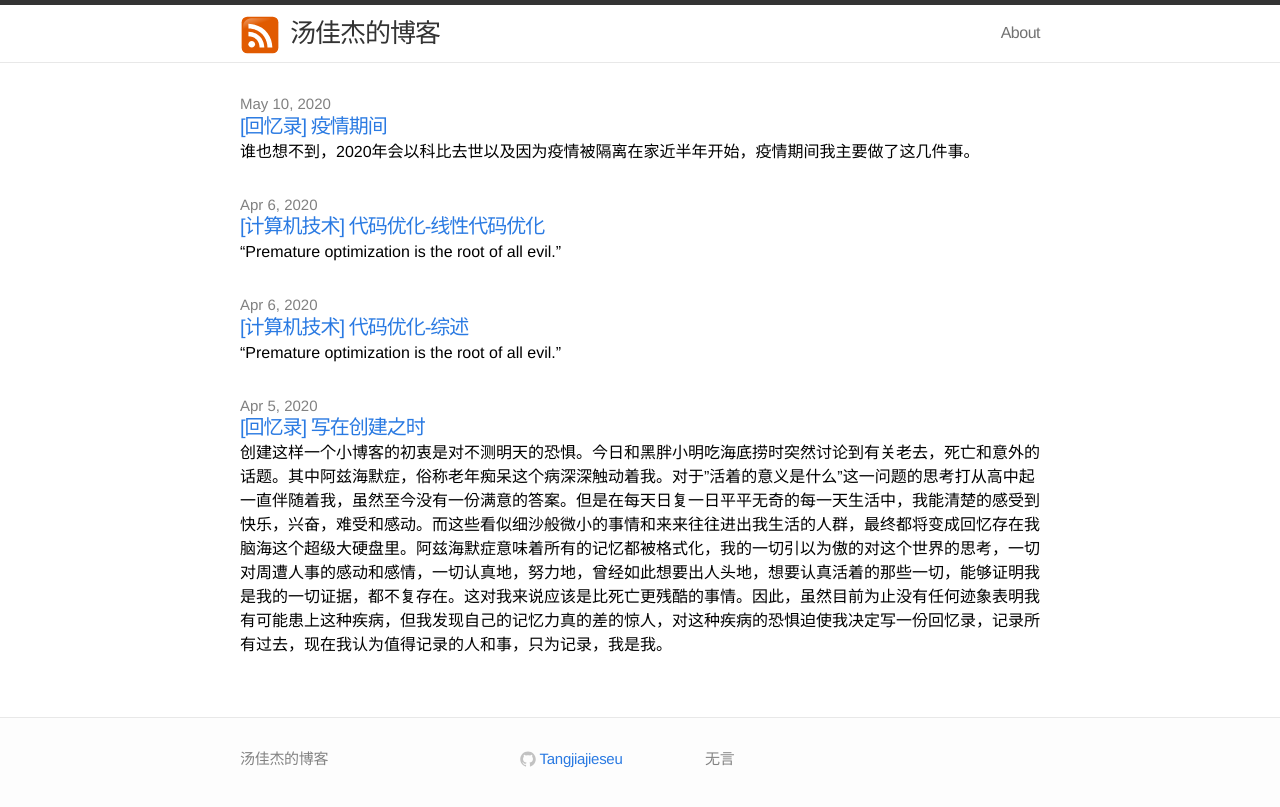
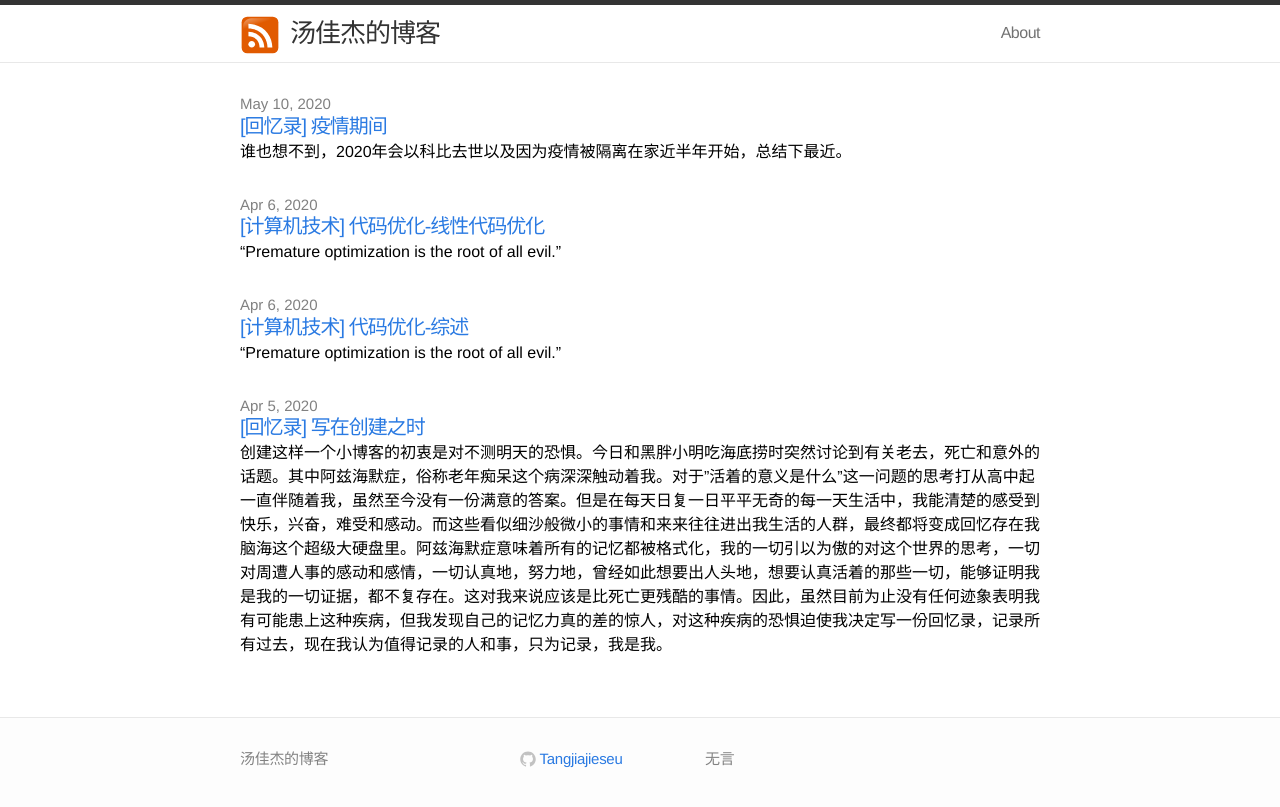
Before and after one commit to TangJiajieseu/TangJiajieseu.github.io, a Jekyll site: the page built from index.html, in a window 1280 px wide. Shown: the top 807 px of the page. Built offline with Jekyll 4.4.1, drawn with Linux system fonts in a browser that asks for light colours.

Commit message:
update2 疫情期间

```diff
--- a/_posts/2020-04-15-[回忆录]-疫情期间.markdown
+++ b/_posts/2020-04-15-[回忆录]-疫情期间.markdown
@@ -6,7 +6,7 @@ comments: true
 categories: 回忆录
 ---
 
-谁也想不到，2020年会以科比去世以及因为疫情被隔离在家近半年开始，疫情期间我主要做了这几件事。
+谁也想不到，2020年会以科比去世以及因为疫情被隔离在家近半年开始，总结下最近。
 
 1. 在隔离之前有先见之明地买了个switch，然后通关了塞尔达，奥德赛还有动物之森。不过因为自信在家颓废的我不可能运动，于是没有买健身环，如今健身环价格已经翻倍，switch的价格也比我买的时候高了很多。这个世界很奇妙，用佳明的话说就是，意料之外，情理之中。没人能准确预测未来，但是未来的一切又是那么理所应当。举几个例子，医生说比sars还可怕的病毒出现了，理应蔓延全国，而政治管理方面自古以来都没什么根本的进步，因此控制不住也属于情理之中，不过在当时春节前这种言论只会出现在为了博取流量而故意编造的阴谋论当中，谁也想不到会遍及世界导致如今我仍然没法开学。另外健身环的涨价也似乎合情合理，宅在家里的人们急需一种运动方式保证健康， 恰好闲在家没事干，需要一个打发时间的工具，因此switch和健身环价格暴涨。听上去世界上的很多事情都能够被预料到，不过往往并不是这样，总是有很多的小概率事件，就像一个炸药桶，因为一次偶然的火花碰撞点燃了引线而发生连环爆炸。一个典型的例子就是奶茶妹妹，我想奶茶妹妹在嫁给刘强东之前应该想着当上大企业家，名利双收步入社会高层并被万人羡慕的如意算盘，否则以她的条件找个低调有钱的富二代不成问题。不过强奸案事件直接导致她的计划灰飞烟灭，如今奶茶的立场非常尴尬，老公出轨加强奸自己还只能忍气吞声，成为一辈子的污点难以抹去，如果要说嫁入豪门就要做好这样的心理准备我是不接受的，因为奶茶也给刘强东带来非常大的舆论优势和市场竞争力。另外一个例子是高中时候，明明编程获了奖，但是没想到我们傻逼的省泰中教导主任刘海收了别人的贿赂在分数上做手脚，导致我错失去南大的机会，非常讽刺的是后来我重点班的同学们认为找关系理所应当只有我太蠢这都不知道，据说他现在因为出轨学校女老师被打了，我心里是非常痛快的，这种社会人渣的任何坏消息都会让我格外开心感谢老天有眼。还有一个例子是找研究生的时候明明已经找好了浙大的导师并且说定了，没想到报名人数太多机器直接筛去了非计算机专业的害我还得重新找学校。总之，原先我相信只要掌握足够精确的信息就可以精确的预测未来，不过事实是世界的复杂远远超出人的想象，如意算盘总是会被飞来横祸打破。
 
@@ -18,7 +18,6 @@ categories: 回忆录
 说到这个我想到两件有意思的事情，第一件是，卢武铉和文在寅让我想到了张居正和申时行，500年前的首辅张居正希望改变大地主隐地拒绝缴税的问题，而卢武铉也是大力治理财阀，500年前封建制度存在的问题，现今总统制的韩国依然存在；500年前有一个大刀阔斧的张居正试图让明朝变得更好，如今有一个理想主义的文在寅试图制裁财阀；他们都相信可以靠自己的力量改变这个世界，但他们因为触及到太多权贵的利益且太过激进而导致他们腹背受敌，而他们的命运也出奇的相似：改革失败，下台后被反对派清算。张居正的继承者申时行的政策就保守很多，他清楚认识到他的敌人的强大，他也并不认为自己可以实现税制改革的最终理想，他能做的只是权衡各个集团的利益，在夹缝中一点一点让明朝变的更好。但是与申时行不同，文在寅在知晓这一切的一切后，依然视死如归仇毫无保留，年过60的老人家却在用生命和我讲述青春热血少年的屠龙故事，让我忍不住泪目（此处我并没有暗示我们某位领导人同样大刀阔斧的改革却最终失败的结局）。另一方面也可以得到一个教训，那就是犯了错被修正并不一定是正确的，人非圣贤孰能无过，而上一代领导人犯的错误往往容易被这一代的反对派利用，导致批判他的一切并推翻他之前对国家作出的贡献。总之政治真是个大学问。另一件事是，如今剑拔弩张的韩国与朝鲜，在1945年之前本是一族人，但是因为自身弱小被美苏瓜分为二，从此人民便被扶持的政府洗脑逐渐变成势不两立的仇人。说来讽刺，柏林墙倒了，卢旺达依然有大屠杀，韩国与朝鲜依然敌对，历史总是一遍又一遍的重演，科技进步和生产力提高导致人们以为自己作为现代人一直在进步，但是除了科技和生产力，人们真的在其他方面进步了吗？
 
 4. 说说德州扑克，这是个披着赌博外衣的博弈和数学游戏，我非常感兴趣这样的游戏，尤其是德州打好了可以变现，我甚至找了本颇受好评的外文书来学习。不过在我痴迷地学习德州时发现一个矛盾，一方面，赌博是一个被证明长时间下必定会倾家荡产的事情，但是另一方面，如果一个德州高手每一手都能准确算出期望，那么与同一牌桌的人相比他的长期盈利期望一定是正的，也就是说长期玩德州必定可以发家致富。仔细思考之后其实不难发现，之所以有这样的矛盾是因为，我的本金并不是无限的，即使只要打的比别人好我的数学期望是正数，但是对应方差也非常大，即使我在之前盈利再多，一旦有天我的亏损与所有本金一样，那我就不可能翻盘了，当我去借钱继续赌，那么相当于我的本金和借的钱一样多，依然会有输光的那一天。因此久赌必输依然是对的。一个原理相同不过非常有迷惑性的案例就是，假设现在有一个赌局，抛硬币，猜对了可以获得和本金一样的报酬，猜错了就失去本金。理论上讲，这个赌局期望报酬为0，而如果采取第一次投1块，猜错了投2块，再猜错投4块，8块，16块等等，直到猜对了，就可以盈利1块，那么每次必定可以盈利1块，每次盈利1块后从投1快开始重复这个过程，那么必定每次都可以盈利1块实现发家致富。同样的原理，由于本金不是无限的，一旦花光了所有的本金都没有猜对（即使这种概率非常低），那么之前的盈利都会付之东流。
-
 德州的基本玩法是，当你拿到坏手牌坏位置，就应该立刻弃掉；而拿到中等手牌，可以在少量投入后判断对手手牌，如果对手手牌较大就应该立刻止损，否则可以尝试诈唬或者弃牌；而拿到好手牌，就应该一点一点引诱对手让他投入最大的资金。这点和世间的许多事情都很相似，例如钓鱼，吊到大鱼时，既不能用力太猛崩断吊绳，又不能用力太小放走鱼儿。又例如谈恋爱，既不能太卑微做舔狗，又不能太傲慢让对方退缩。这样看来，张居正去打德州恐怕会把家底全部输给申时行。有人说，为什么不能凭着本性做事，喜欢就是喜欢，理想就是理想，为什么需要算计这么多。真性情，有理想的人被我敬佩敬仰，不过现实是，一腔热血不顾实际的行为就像只想吃鱼饵的小鱼，结果只有被别人吊，想要达到自己的目的，思考和博弈是必须的步骤。而且，在这场游戏里，不存在任何的恶性竞争和落井下石，有的只有公平的博弈，这并不是一件为人所不齿的事情。
 
 5. 今天抽盲没中，意味着很快就要答辩毕业了（但愿吧），想来3年研究生生涯就要以在家赋闲半年结束，有点可惜。许多朋友甚至不记得上次见面是什么时候，就也许从此分别再无联系，实在有点可惜，只愿可以和儿子们开心的吃顿离别饭然后用力地拥抱告别。
```
